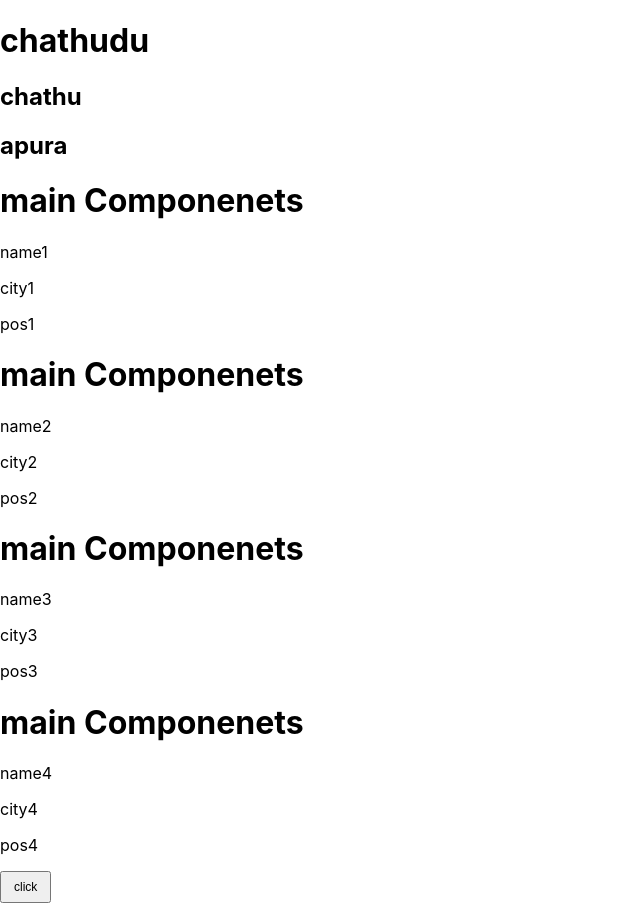
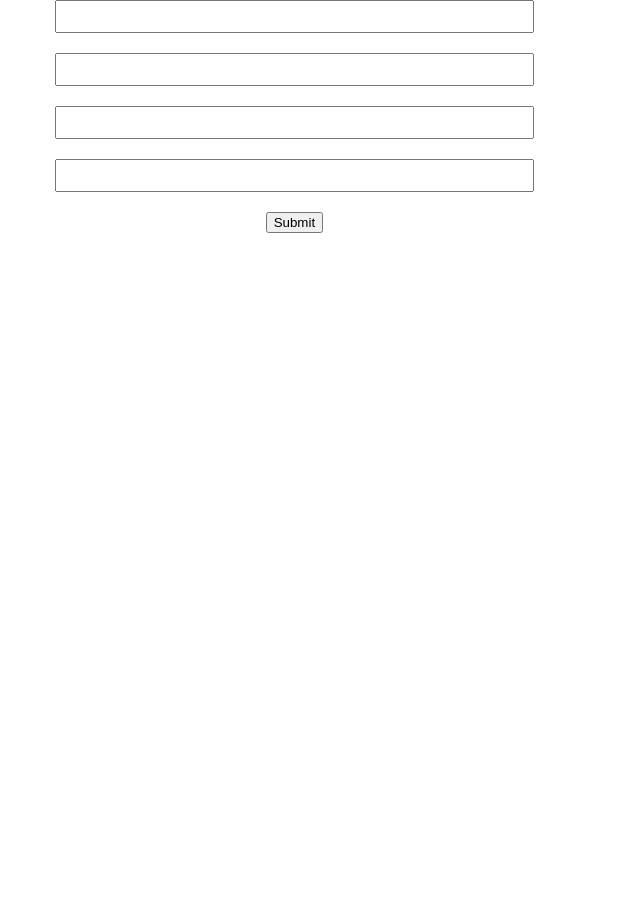
Before and after one commit to IT20253912/testtwo, a React (Create React App) app: page / in a window 1280 px wide. Shown: the top 921 px of the page, without its empty margins (0-640 px from the left). After the commit the page ends 800 px from the top, so only its background shows below. Built offline with nearby package versions, Linux system fonts and the light colour scheme.

Commit message:
complete

```diff
--- a/src/App.css
+++ b/src/App.css
@@ -1,38 +1,43 @@
-.App {
-  text-align: center;
+.main_container{
+  margin: 0 auto;
+  width: 90%;
+  display: grid;
+  grid-template-columns: 40% 60%;
+
 }
 
-.App-logo {
-  height: 40vmin;
-  pointer-events: none;
-}
-
-@media (prefers-reduced-motion: no-preference) {
-  .App-logo {
-    animation: App-logo-spin infinite 20s linear;
-  }
-}
-
-.App-header {
-  background-color: #282c34;
-  min-height: 100vh;
+.main_container .main_left{
+  padding-right: 20px;
+  width: 100%;
   display: flex;
   flex-direction: column;
   align-items: center;
-  justify-content: center;
-  font-size: calc(10px + 2vmin);
-  color: white;
+  gap: 20px;
+
 }
 
-.App-link {
-  color: #61dafb;
+.main_container .main_left input{
+  width: 100%;
+  padding: 7px;
 }
 
-@keyframes App-logo-spin {
-  from {
-    transform: rotate(0deg);
-  }
-  to {
-    transform: rotate(360deg);
-  }
+.main_container.main_right{
+  width: 100%;
+  display: grid;
+  grid-template-columns: repeat(3,1fr);
+  grid-template-rows: auto;
+  gap: 17px;
+
+
 }
+
+.main_container.main_container.main_right.unit_container p{
+  display: flex;
+  align-items: center;
+  justify-content: space-between;
+}
+
+.main_container.main_container.main_right.unit_container img{
+  width: 100%;
+  object-fit: contain;
+}
--- a/src/App.js
+++ b/src/App.js
@@ -1,106 +1,104 @@
+import { useState } from "react";
+import './App.css'
+import Unit from "./Components/Unit";
 
-import './App.css';
-import React, { useEffect, useState } from "react";
-import Main from './Components/Main';
-import myData from './Data/myData';
 
-function App() {
+const App = () => {
 
-const [name, setname] = useState({
-  sname: "chathu",
-  city: "apura",
-  position: "web developer"
-})
+  const [imgeurl, setimgeurl] = useState('')
+  const [name, setname] = useState('')
+  const [city, setcity] = useState('')
+  const [position, setposition] = useState('')
 
-const [myDataState, setmyDataState] = useState(myData)
-const [inputVal, setinputVal] = useState('')
-const [testvalue, settestvalue] = useState(0)
+  const [myData, setmyData] = useState([])
 
- const click = () =>{
-  // setname("smana")
-  setname({
-    ...name,
-    sname:"fuck",
-    city:"newCity"
-  })
-
-  setmyDataState([
-    ...myDataState,
-    {
-      id:'5',
-      name:'name5',
-      city:'city5',
-      position:'pos5'
-    }
-  ])
-
- }
-
- const plus = () => {
-  setTimeout(()=>{
-    console.log("clicked");
-    settestvalue((pre) => pre +1);
-  },3000)
- }
-
- console.log(name)
- console.log(myDataState)
-
- const Test = myDataState.map(({id, name,city,position},index) => {
-  return (
-    <Main key={id+index} name={name} city={city} position={position}/>
-  );
-})
-
-// const inputChangeHandle = (event,data) => {
-//   event.preventDefault();
-//   console.log(data);
-//   setinputVal(event.target.value);
-// };
+  console.log(myData)
 
   return (
-    <div>
-      <h1>chathudu</h1>
-      <h2>{name.sname}</h2>
-      <h2>{name.city}</h2>
-      <h2>{inputVal}</h2>
-      {/* <Main /> */}
-      {Test}
-      <button
+    <div className="main_container">
+      <div className="main_left">
+        <input type="text" value={imgeurl} onChange={(e)=>{
+            e.preventDefault()
+            setimgeurl(e.target.value)
+        }}/>
+        <input type="text" value={name} onChange={(e)=>{
+            e.preventDefault()
+            setname(e.target.value)
+        }}/>
+        <input type="text" value={city} onChange={(e)=>{
+            e.preventDefault()
+            setcity(e.target.value)
+        }}/>
+        <input type="text" value={position} onChange={(e)=>{
+            e.preventDefault()
+            setposition(e.target.value)
+        }}/>
+        <button onClick={()=>{
+          // console.log({
+          //   imgeurl,
+          //   name,
+          //   city,
+          //   position,
+          // })
+          setmyData((pre)=>{
+            return [
+              ...pre,
+              {
+                image:imgeurl,
+                name,
+                city,
+                position,
+              }
+            ]
+          })
 
-      style={{
-        fontSize:"12px",
-        order: "1px solid red",
-        padding: "7px 12px",
-    }}
+          setimgeurl(pre=>{
+            if(pre.length>0){
+              return ''
+            }else {
+              return pre;
+            }
+          })
 
-      onClick={click}
-      >
-        click
-      </button>
-      <br />
-      <br />
-      <input style={{
-        border:"1px solid red",
-        fontSize: "14px",
-        padding: "7px",
-       }}
-       type="text"
-       placeholder='type some thing'
+          setname(pre=>{
+            if(pre.length > 0){
+              return ''
+            }else{
+              return pre
+            }
+          })
 
-       onChange={(e) => {
-        e.preventDefault()
-        setinputVal(e.target.value)
-       }}
+          setcity(pre=>{
+            if(pre.length > 0){
+              return ''
+            }else {
+              return pre
+            }
+          })
+
+          setposition(pre=>{
+            if(pre.length > 0) {
+              return ''
+            }else {
+              return pre
+            }
+          })
 
 
-       />
 
-       <button
-       onClick={plus}
-       />
+        }}>Submit</button>
+      </div>
+      <div className="main_right">
+        {myData?.map(({image,name,city,position},index)=><Unit
+        image={image}
+        name={name}
+        city={city}
+        position={position}
+        key={index} />
+        )}
+      </div>
     </div>
   );
 }
 
-export default App;
+export default App
--- /dev/null
+++ b/src/Components/Unit.js
@@ -0,0 +1,16 @@
+
+
+const Unit = ({image,name,city,position}) => {
+  return (
+    <div className="unit_container">
+        <img src={image} alt={name}/>
+        <h3>{name}</h3>
+        <p>
+            <span>{city}</span>
+            <span>{position}</span>
+        </p>
+    </div>
+  )
+}
+
+export default Unit
```
